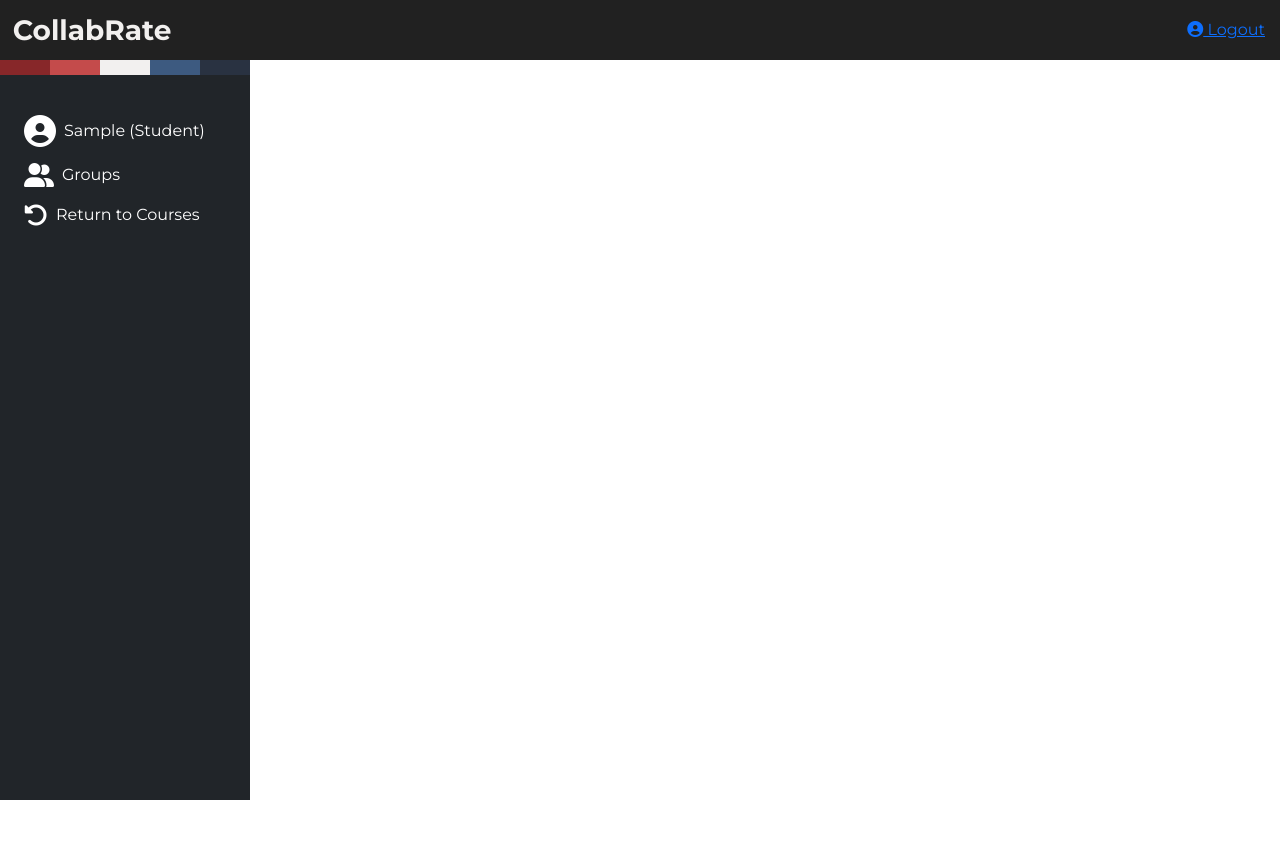
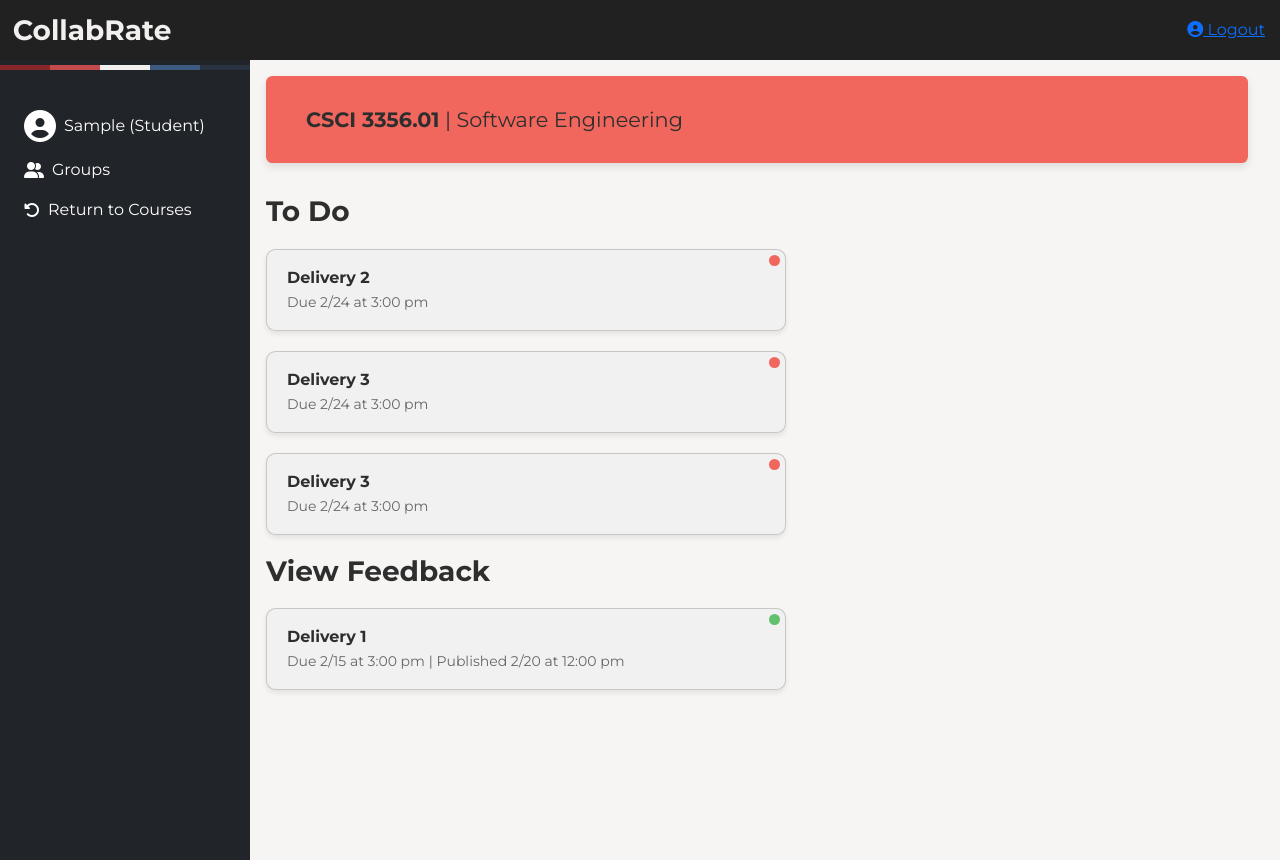
Before and after one commit to michaelcastellano2/Forked-Deployment, a Django app: page /course/000/ in a window 1280 px wide. Before the commit the page ends 800 px from the top, so only its background shows below. Run offline with Django 5.2, Linux system fonts and the light colour scheme; a user stored in the database is signed in; tables that the repository leaves empty hold one stand-in row (values such as "Sample post"); some libraries are stand-ins or nearby versions.

Commit message:
student view course page adjustments

```diff
--- a/CollabRate/course/static/course/sidenav.css
+++ b/CollabRate/course/static/course/sidenav.css
@@ -1,3 +1,11 @@
+.d-flex {
+    display: flex;
+}
+
+.main-container {
+    flex: 1;
+}
+
 .color-bar {
     display: flex;
     width: 100%;
@@ -6,7 +14,7 @@
     margin: 0;
 }
 
-.color-bar>div {
+.color-bar > div {
     flex: 1;
 }
 
--- a/CollabRate/dashboard/urls.py
+++ b/CollabRate/dashboard/urls.py
@@ -1,6 +1,5 @@
 from django.urls import path
 from . import views
-
 
 urlpatterns = [
    path('', views.dashboard, name='dashboard'),
@@ -9,4 +8,6 @@ urlpatterns = [
    path('courses/leave/<str:join_code>/', views.leave_course, name='leave_course'),
    path('courses/delete/<str:join_code>/', views.delete_course, name='delete_course'),
    path('courses/invite/<str:join_code>/<str:token>/', views.course_invite, name='course_invite'),
+   path('results/<str:course_code>/<str:delivery_number>/', views.peer_results, name='peer_results'),
+
 ]
--- a/CollabRate/templates/course/course_landing.html
+++ b/CollabRate/templates/course/course_landing.html
@@ -3,13 +3,148 @@
 {% load static %}
 
 {% block head %}
-<link rel="stylesheet" href="{% static 'course/course_landing.css' %}">
-<link rel="stylesheet" href="{% static 'course/sidenav.css' %}">
+<style>
+    body {
+        font-family: 'Montserrat', sans-serif;
+        background-color: #f7f5f3;
+        color: #2e2e2e;
+    }
+
+    .d-flex {
+        display: flex;
+    }
+
+    .main-container {
+        flex: 1;
+        padding: 1rem 2rem 2.5rem 1rem;
+        height: 100vh;
+        overflow-y: auto;
+        scrollbar-width: thin;
+        scrollbar-color: #999 transparent;
+    }
+
+    .main-container::-webkit-scrollbar {
+        width: 10px;
+    }
+
+    .main-container::-webkit-scrollbar-thumb {
+        background-color: #999;
+        border-radius: 4px;
+    }
+
+    .main-container::-webkit-scrollbar-track {
+        background: transparent;
+    }
+
+    .course-header {
+        background-color: #f1675d;
+        padding: 1.75rem 2.5rem;
+        color: #2e2e2e;
+        font-size: 1.3rem;
+        border-radius: 0.4rem;
+        margin-bottom: 2rem;
+        box-shadow: 0 4px 8px rgba(0, 0, 0, 0.1);
+    }
+
+    .course-header b {
+        font-weight: 600;
+    }
+
+    .section-title {
+        font-size: 1.75rem;
+        font-weight: 600;
+        margin-bottom: 1.25rem;
+        color: #2e2e2e;
+    }
+
+    .card {
+        background-color: #f1f1f1;
+        border-radius: 0.6rem;
+        box-shadow: 0 3px 5px rgba(0, 0, 0, 0.08);
+        padding: 1rem 1.25rem;
+        margin-bottom: 1.25rem;
+        max-width: 520px;
+        position: relative;
+        color: #3a3a3a;
+    }
+
+    .card .info p {
+        font-weight: 600;
+        font-size: 1rem;
+        margin: 0;
+        color: #2e2e2e;
+    }
+
+    .card .info small {
+        color: #666666;
+        font-size: 0.875rem;
+    }
+
+    .dot {
+        width: 11px;
+        height: 11px;
+        border-radius: 50%;
+        position: absolute;
+        top: 5px;
+        right: 5px;
+    }
+
+    .dot.red {
+        background-color: #f1675d;
+    }
+
+    .dot.green {
+        background-color: #62c06f;
+    }
+</style>
 {% endblock %}
 
 {% block content %}
 <div class="d-flex">
     {% include "course/sidenav.html" %}
+
+    {% if user.user_type == "student" %}
+        <!-- Student view (your Figma-styled layout) -->
+        <div class="main-container">
+            <div class="course-header"><b>CSCI 3356.01</b> | Software Engineering</div>
+
+            <h1 class="section-title">To Do</h1>
+            <div class="card">
+                <div class="info">
+                    <p>Delivery 2</p>
+                    <small>Due 2/24 at 3:00 pm</small>
+                </div>
+                <span class="dot red"></span>
+            </div>
+            <div class="card">
+                <div class="info">
+                    <p>Delivery 3</p>
+                    <small>Due 2/24 at 3:00 pm</small>
+                </div>
+                <span class="dot red"></span>
+            </div>
+            <div class="card">
+                <div class="info">
+                    <p>Delivery 3</p>
+                    <small>Due 2/24 at 3:00 pm</small>
+                </div>
+                <span class="dot red"></span>
+            </div>
+
+            <h1 class="section-title">View Feedback</h1>
+            <div class="card">
+                <div class="info">
+                    <p>Delivery 1</p>
+                    <small>Due 2/15 at 3:00 pm | Published 2/20 at 12:00 pm</small>
+                </div>
+                <span class="dot green"></span>
+            </div>
+        </div>
+    {% else %}
+        <!-- Professor view - unchanged from original -->
+        <div class="main-container">
+        </div>
+    {% endif %}
 </div>
 {% endblock %}
 
--- a/CollabRate/templates/course/sidenav.html
+++ b/CollabRate/templates/course/sidenav.html
@@ -18,7 +18,7 @@
         <!-- Groups -->
         <div class="d-flex align-items-center px-2 mb-3">
             <a href="{% url 'groups' course.join_code %}"
-                class="text-decoration-none text-reset d-flex justify-content-center align-items-center">
+               class="text-decoration-none text-reset d-flex justify-content-center align-items-center">
                 <i class="fa-solid fa-user-group fa-1-5x me-2"></i>
                 <span>Groups</span>
             </a>
@@ -27,7 +27,7 @@
         <!-- Return -->
         <div class="d-flex align-items-center px-2 mb-3">
             <a href="{% url 'dashboard' %}"
-                class="text-decoration-none text-reset d-flex justify-content-center align-items-center">
+               class="text-decoration-none text-reset d-flex justify-content-center align-items-center">
                 <i class="fa-solid fa-rotate-left fa-1-5x me-2"></i>
                 <span>Return to Courses</span>
             </a>
```
Also changed, not shown: CollabRate/dashboard/views.py (+12 -0 lines), CollabRate/templates/collabrate/results.html (added, +18 -0 lines), CollabRate/templates/dashboard/peer_results.html (added, +31 -0 lines).
